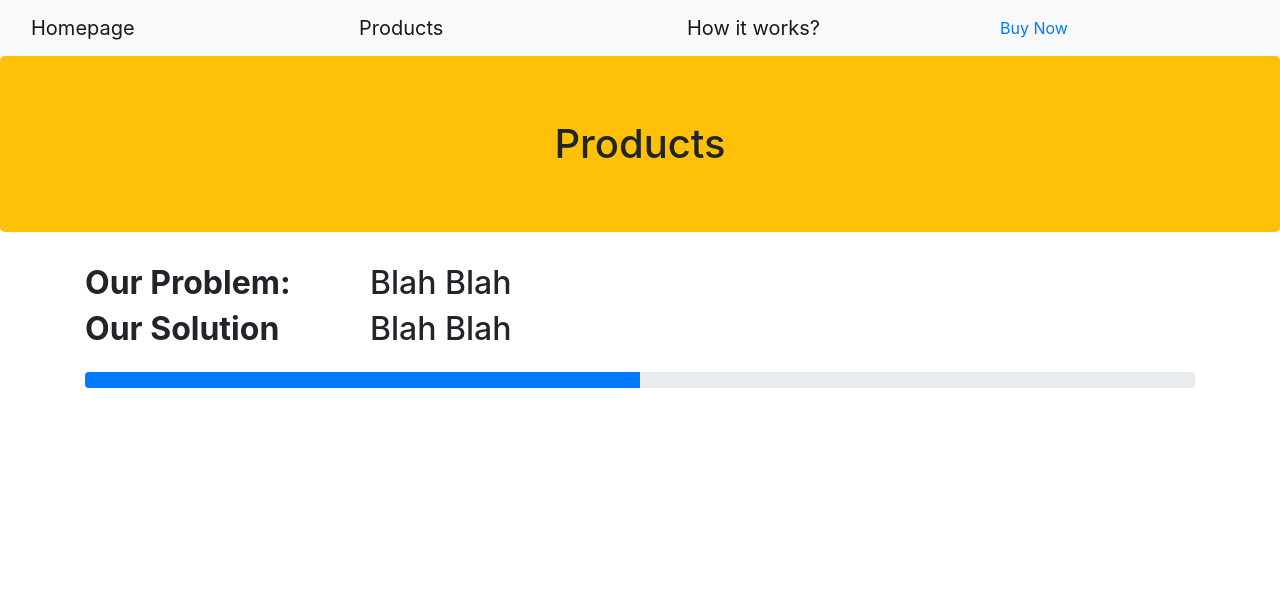
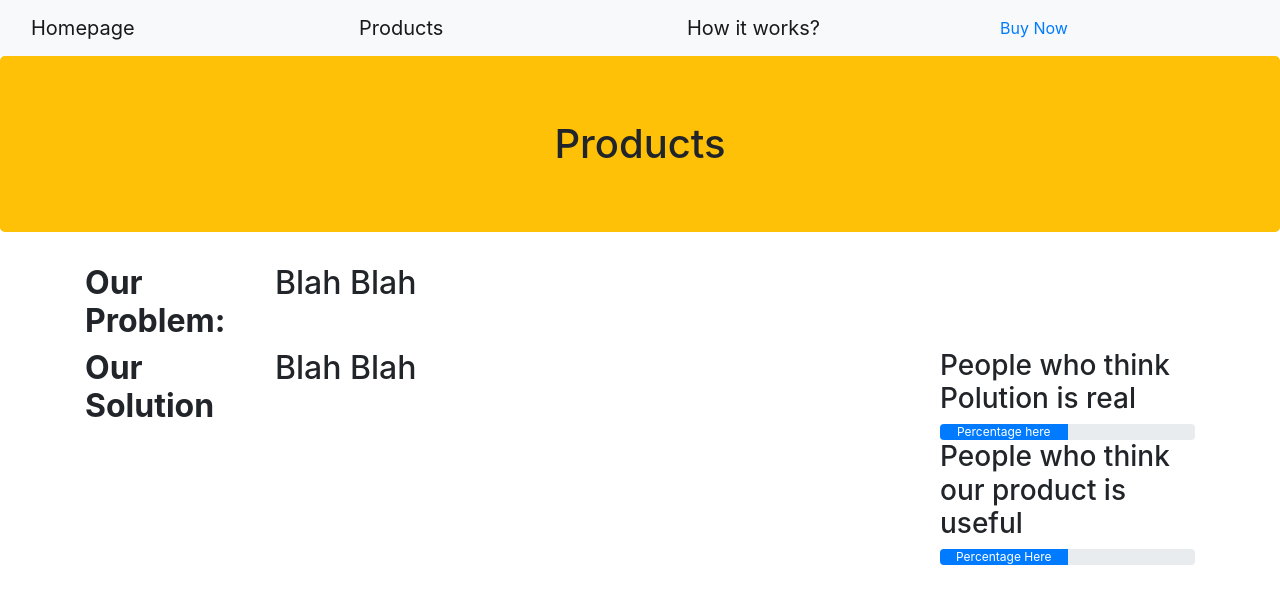
Before and after one commit to prathamdalal1492/waterbottle, a plain HTML site: page details.html in a window 1280 px wide. Drawn offline with Linux system fonts and the light colour scheme.

Commit message:
We are trying to add a graph to show survey results

```diff
--- a/details.html
+++ b/details.html
@@ -13,29 +13,37 @@
 
 <div class = "container"> <!-- Sets the container -->
   <div class = "row"> <!-- Sets the Row -->
-    <div class = "col-sm-3">  <!-- Sets the column for the Problem -->
+    <div class = "col-sm-2">  <!-- Sets the column for the Problem -->
       <h2><strong>Our Problem:</strong></h2>
     </div>   <!-- Ends the column for the problem -->
     <div class = "col-sm-9">  <!-- Starts the content -->
       <h2>Blah Blah </h2>
     </div>   <!-- Ends the content -->
-  </div> <!-- Ends the first row -->
+</div> <!-- Ends the first row -->
   <div class = "row">   <!-- Sets the row -->
-    <div class = "col-sm-3"> <!-- Sets the column for the Solution -->
+
+
+    <div class = "col-sm-2"> <!-- Sets the column for the Solution -->
       <h2><strong>Our Solution</strong></h2>
     </div>  <!-- Ends column for solution  -->
-    <div class = "col-sm-9"> <!-- Starts column for solution content -->
+    <div class = "col-sm-7"> <!-- Starts column for solution content -->
       <h2>Blah Blah </h2>
     </div><!-- ends solution content column -->
+    <div class = "col-sm-3">
+      <h3>People who think Polution is real</h3>
+      <div class="progress">
+        <div class="progress-bar" role="progressbar" style = "width:50%" aria-valuenow="50" aria-valuemin="0" aria-valuemax="100">Percentage here </div>
+      </div>
+      <h3>People who think our product is useful</h3>
+        <div class="progress">
+          <div class="progress-bar" role="progressbar" style = "width:50%" aria-valuenow="50" aria-valuemin="0" aria-valuemax="100">Percentage Here </div>
+        </div>
+    </div>
   </div>
 
-  <div class = "myclass2">
-<div class="progress">
-  <div class="progress-bar" role="progressbar" style = "width:50%" aria-valuenow="50" aria-valuemin="0" aria-valuemax="100"></div>
-</div>
 
 
-  </div>
+
 </div>
 </div>
 </html>
```
Also changed, not shown: index.html (+1 -0 lines).
